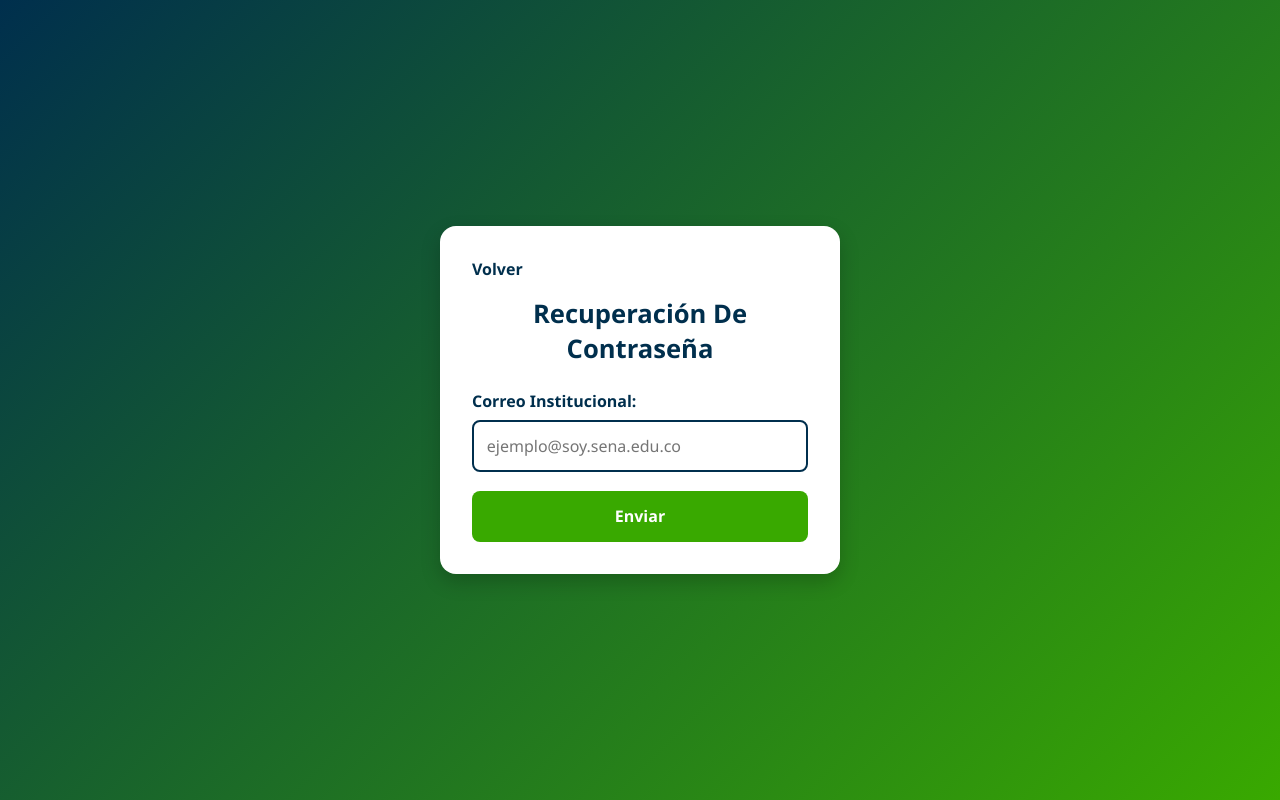
After one commit to SEB4S-DL/SSA, a PHP site: page /auth/recoveryPass.php in a window 1280 px wide. The commit adds this page. Run offline with PHP 8.4, Linux system fonts and the light colour scheme.

Commit message:
Ultimos retoques

```diff
--- /dev/null
+++ b/assets/css/recoveryPass.css
@@ -0,0 +1,100 @@
+/* Reset básico */
+    * {
+      margin: 0;
+      padding: 0;
+      box-sizing: border-box;
+      font-family: "Segoe UI", Tahoma, sans-serif;
+    }
+
+    body {
+      display: flex;
+      justify-content: center;
+      align-items: center;
+      min-height: 100vh;
+      background: linear-gradient(135deg, #002f4d, #39a900);
+    }
+
+    .container {
+      background: #fff;
+      padding: 2rem;
+      border-radius: 1rem;
+      box-shadow: 0 8px 20px rgba(0,0,0,0.2);
+      width: 100%;
+      max-width: 400px;
+      animation: fadeIn 0.8s ease-in-out;
+    }
+    .container a {
+      display: inline-block;
+      margin-bottom: 1rem;
+      color: #002f4d;
+      text-decoration: none;
+      font-weight: 600;
+    }
+    h1 {
+      text-align: center;
+      margin-bottom: 1.5rem;
+      color: #002f4d;
+      font-size: 1.6rem;
+    }
+
+    label {
+      display: block;
+      margin-bottom: 0.5rem;
+      font-weight: 600;
+      color: #002f4d;
+    }
+
+    input[type="email"] {
+      width: 100%;
+      padding: 0.8rem;
+      margin-bottom: 1.2rem;
+      border: 2px solid #002f4d;
+      border-radius: 0.5rem;
+      font-size: 1rem;
+      transition: 0.3s;
+    }
+
+    input[type="email"]:focus {
+      border-color: #39a900;
+      outline: none;
+      box-shadow: 0 0 5px #39a900aa;
+    }
+
+    button {
+      width: 100%;
+      padding: 0.9rem;
+      border: none;
+      border-radius: 0.5rem;
+      font-size: 1rem;
+      font-weight: bold;
+      color: #fff;
+      background: #39a900;
+      cursor: pointer;
+      transition: 0.3s;
+    }
+
+    button:hover {
+      background: #2d8500;
+    }
+
+    /* Animación */
+    @keyframes fadeIn {
+      from {
+        opacity: 0;
+        transform: translateY(-20px);
+      }
+      to {
+        opacity: 1;
+        transform: translateY(0);
+      }
+    }
+
+    /* Responsivo */
+    @media (max-width: 480px) {
+      .container {
+        padding: 1.5rem;
+      }
+      h1 {
+        font-size: 1.3rem;
+      }
+    }
--- a/auth/login.php
+++ b/auth/login.php
@@ -92,7 +92,7 @@
              </div>
 
             <input type="submit" value="<?= $traducciones['iniciar_sesion']?>">
-            <a href="">Olvidaste tu contraseña?</a>
+            <a href="../auth/recoveryPass.php">¿Olvidaste tu contraseña?</a>
         </form>
     </div>
 
--- /dev/null
+++ b/auth/recoveryPass.php
@@ -0,0 +1,20 @@
+<!DOCTYPE html>
+<html lang="es">
+<head>
+  <meta charset="UTF-8">
+  <meta name="viewport" content="width=device-width, initial-scale=1.0">
+  <link rel="stylesheet" href="../assets/css/recoveryPass.css">
+  <title>Recuperación de Contraseña</title>
+</head>
+<body>
+  <div class="container">
+      <a href="../auth/login.php">Volver</a>
+    <h1>Recuperación De Contraseña</h1>
+    <form action="../functions/recoveryPass.php" method="POST">
+      <label for="email">Correo Institucional:</label>
+      <input type="email" name="email" id="email" placeholder="ejemplo@soy.sena.edu.co" required>
+      <button type="submit">Enviar</button>
+    </form>
+  </div>
+</body>
+</html>
```
Also changed, not shown: assets/css/login-dark.css (+7 -0 lines), assets/css/login.css (+10 -2 lines), functions/recoveryPass.php (added).
